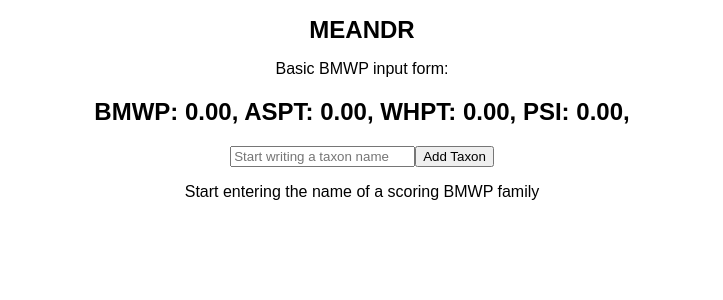
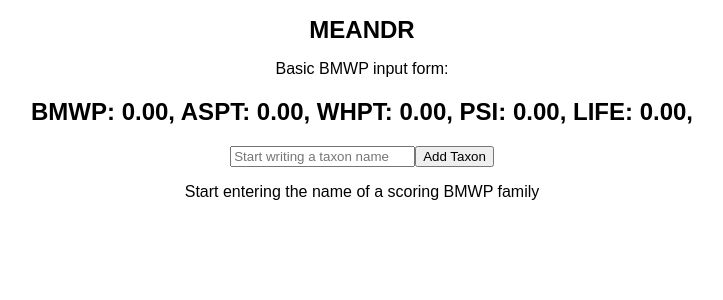
Before and after one commit to valravn-tech/meandr, a React (Create React App) app: page / in a window 1280 px wide. Shown: the top 300 px of the page, without its empty margins (278-1001 px from the left). Built offline with nearby package versions, Linux system fonts and the light colour scheme; the HTML template or start-up script is replaced by a standard one.

Commit message:
Add LIFE (family) scoring

```diff
--- a/src/TaxaForm.tsx
+++ b/src/TaxaForm.tsx
@@ -1,5 +1,5 @@
 import * as React from 'react';
-import { IScoreBMWP, IScorePsiFam, IScoreWHPT, scoresBmwp, scoresPsiFamily, scoresPsiGroups, scoresWhpt } from './scores';
+import { IScoreBMWP, IScoreLifeFam, IScorePsiFam, IScoreWHPT, scoresBmwp, scoresLifeFamily, scoresLifeGroups, scoresPsiFamily, scoresPsiGroups, scoresWhpt } from './scores';
 
 const TaxaAutocompleteOptions: React.SFC<{ taxaMatching: string[], iSelect: number }> = (props) => {
     const taxaBefore  = props.taxaMatching.slice(0, props.iSelect);   // \
@@ -25,18 +25,20 @@ interface FoundTaxon {
 const TaxonFound: React.SFC<{taxon: FoundTaxon, addToCount: (add:number) => void  }> = (props) => {
     const dec = (e:React.MouseEvent<HTMLButtonElement, MouseEvent>) => { props.addToCount(-1) }
     const inc = (e:React.MouseEvent<HTMLButtonElement, MouseEvent>) => { props.addToCount( 1) }
-    const bmwp   = scoresBmwp.get(props.taxon.name);
-    const whpt   = calcSingleWhpt(props.taxon);
-    const psiFam = calcSinglePsiFamily(props.taxon);
+    const bmwp    = scoresBmwp.get(props.taxon.name);
+    const whpt    = calcSingleWhpt(props.taxon);
+    const psiFam  = calcSinglePsiFamily(props.taxon);
+    const lifeFam = calcSingleLifeFamily(props.taxon);
     return (
         <div>
             <button onClick={dec}>-</button>
             <button onClick={inc}>+</button>
             {props.taxon.count}
             <span style={{marginLeft: '2rem'}}>{props.taxon.name}</span> -
-            { (bmwp)                 ? ' BMWP: '+ bmwp.score_orig : null }
-            { (whpt   !== undefined) ? ' WHPT: '+ whpt            : null }
-            { (psiFam !== undefined) ? ' PSI: ' + psiFam          : null }
+            { (bmwp)                  ? ' BMWP: '+ bmwp.score_orig : null }
+            { (whpt    !== undefined) ? ' WHPT: '+ whpt            : null }
+            { (psiFam  !== undefined) ? ' PSI: ' + psiFam          : null }
+            { (lifeFam !== undefined) ? ' LIFE: '+ lifeFam         : null }
         </div>
     )
 }
@@ -131,12 +133,32 @@ const calcPsiFamily = (foundTaxa:FoundTaxon[]): { score:number, count:number } =
     }, { score:0, count:0 })
 )
 
+const calcSingleLifeFamily = (foundTaxon:FoundTaxon): number | undefined => {
+    const life: IScoreLifeFam | undefined = scoresLifeFamily.get(foundTaxon.name);
+    if(! (life && foundTaxon.count) )
+    {   return undefined;    }
+    else {
+        const iScore = logAbundance(foundTaxon.count) - 1;
+        return scoresLifeGroups[life.flow].scores[iScore];
+    }
+}
+
+const calcLifeFamily = (foundTaxa:FoundTaxon[]): { score:number, count:number } => (
+    foundTaxa.reduce((acc, taxon) => {
+        const taxonScore = calcSingleLifeFamily(taxon);
+        return (taxonScore)
+            ? { score: acc.score + taxonScore, count: acc.count + 1 }
+            : acc;
+    }, { score:0, count:0 })
+)
+
 const TaxaScore: React.SFC<{foundTaxa:FoundTaxon[]}> = (p) => (
     <h2>
-        BMWP: { calcBmwp     (p.foundTaxa).score.toFixed(2) },
-        ASPT: { calcAspt     (p.foundTaxa)      .toFixed(2) },
-        WHPT: { calcWhpt     (p.foundTaxa).score.toFixed(2) },
-        PSI:  { calcPsiFamily(p.foundTaxa).score.toFixed(2) },
+        BMWP: { calcBmwp      (p.foundTaxa).score.toFixed(2) },
+        ASPT: { calcAspt      (p.foundTaxa)      .toFixed(2) },
+        WHPT: { calcWhpt      (p.foundTaxa).score.toFixed(2) },
+        PSI:  { calcPsiFamily (p.foundTaxa).score.toFixed(2) },
+        LIFE: { calcLifeFamily(p.foundTaxa).score.toFixed(2) },
     </h2>
 )
 
--- a/src/scores.ts
+++ b/src/scores.ts
@@ -345,4 +345,124 @@ export const scoresPsiFamily: Map<string, IScorePsiFam> = new Map([
 	["Syrphidae",         { "class_order":"Diptera",       "suborder_superfamily":"Culicoidea",       "fssr":"D"}],
 ]);
 
-// export default { scoresBmwp, scoresWhpt };
+
+
+export const scoresLifeGroups = { //         Log Abundance (1-9, 10-99...)
+	'I':   { description: 'Rapid',             scores: [9, 10, 11, 12] },
+	'II':  { description: 'Moderate-fast',     scores: [8, 9 , 10, 11] },
+	'III': { description: 'Slow-sluggish',     scores: [7, 7 , 7 , 7 ] },
+	'IV':  { description: 'Flowing-standing',  scores: [6, 5 , 4 , 3 ] },
+	'V':   { description: 'Standing',          scores: [5, 4 , 3 , 2 ] },
+	'VI':  { description: 'Drought_resistant', scores: [4, 3 , 2 , 1 ] },
+}
+
+export interface IScoreLifeFam {
+    // family:   string,
+	major_group: string,
+	flow:        string,
+}
+
+export const scoresLifeFamily: Map<string, IScoreLifeFam> = new Map([
+	["Planariidae",        { "major_group":"Tricladida",    "flow":"IV"  }],
+	["Dugesiidae",         { "major_group":"Tricladida",    "flow":"IV"  }],
+	["Dendrocoelidae",     { "major_group":"Tricladida",    "flow":"IV"  }],
+	["Neritidae",          { "major_group":"Gastropoda",    "flow":"II"  }],
+	["Viviparidae",        { "major_group":"Gastropoda",    "flow":"III" }],
+	["Valvatidae",         { "major_group":"Gastropoda",    "flow":"IV"  }],
+	["Hydrobiidae",        { "major_group":"Gastropoda",    "flow":"IV"  }],
+	["Bithyniidae",        { "major_group":"Gastropoda",    "flow":"IV"  }],
+	["Lymnaeidae",         { "major_group":"Gastropoda",    "flow":"IV"  }],
+	["Physidae",           { "major_group":"Gastropoda",    "flow":"IV"  }],
+	["Planorbidae",        { "major_group":"Gastropoda",    "flow":"IV"  }],
+	["Ancylidae",          { "major_group":"Gastropoda",    "flow":"II"  }],
+	["Acroloxidae",        { "major_group":"Gastropoda",    "flow":"IV"  }],
+	["Margaritiferidae",   { "major_group":"Bivalvia",      "flow":"II"  }],
+	["Unionidae",          { "major_group":"Bivalvia",      "flow":"IV"  }],
+	["Sphaeriidae",        { "major_group":"Bivalvia",      "flow":"IV"  }],
+	["Dreissenidae",       { "major_group":"Bivalvia",      "flow":"IV"  }],
+	["Piscicolidae",       { "major_group":"Hirudinea",     "flow":"II"  }],
+	["Glossiphoniidae",    { "major_group":"Hirudinea",     "flow":"IV"  }],
+	["Hirudidae",          { "major_group":"Hirudinea",     "flow":"IV"  }],
+	["Erpobdellidae",      { "major_group":"Hirudinea",     "flow":"IV"  }],
+	["Agelinidae",         { "major_group":"Araneae",       "flow":"V"   }],
+	["Chirocephalidae",    { "major_group":"Anostraca",     "flow":"VI"  }],
+	["Triopsidae",         { "major_group":"Notostraca",    "flow":"VI"  }],
+	["Mysidae",            { "major_group":"Malacostraca",  "flow":"V"   }],
+	["Asellidae",          { "major_group":"Malacostraca",  "flow":"IV"  }],
+	["Corophidae",         { "major_group":"Malacostraca",  "flow":"III" }],
+	["Gammaridae",         { "major_group":"Malacostraca",  "flow":"II"  }],
+	["Crangonycitidae",    { "major_group":"Malacostraca",  "flow":"IV"  }],
+	["Talitridae",         { "major_group":"Malacostraca",  "flow":"VI"  }],
+	["Astacidae",          { "major_group":"Malacostraca",  "flow":"II"  }],
+	["Siphlonuridae",      { "major_group":"Ephemeroptera", "flow":"IV"  }],
+	["Baetidae",           { "major_group":"Ephemeroptera", "flow":"II"  }],
+	["Heptageniidae",      { "major_group":"Ephemeroptera", "flow":"I"   }],
+	["Leptophlebiidae",    { "major_group":"Ephemeroptera", "flow":"II"  }],
+	["Ephemerellidae",     { "major_group":"Ephemeroptera", "flow":"II"  }],
+	["Potamanthidae",      { "major_group":"Ephemeroptera", "flow":"III" }],
+	["Ephemeridae",        { "major_group":"Ephemeroptera", "flow":"II"  }],
+	["Caenidae",           { "major_group":"Ephemeroptera", "flow":"IV"  }],
+	["Taeniopterigidae",   { "major_group":"Plecoptera",    "flow":"II"  }],
+	["Nemouridae",         { "major_group":"Plecoptera",    "flow":"IV"  }],
+	["Leuctridae",         { "major_group":"Plecoptera",    "flow":"II"  }],
+	["Capniidae",          { "major_group":"Plecoptera",    "flow":"I"   }],
+	["Perlodidae",         { "major_group":"Plecoptera",    "flow":"I"   }],
+	["Perlidae",           { "major_group":"Plecoptera",    "flow":"I"   }],
+	["Chloroperlidae",     { "major_group":"Plecoptera",    "flow":"I"   }],
+	["Platycnemididae",    { "major_group":"Odonata",       "flow":"IV"  }],
+	["Coenagriidae",       { "major_group":"Odonata",       "flow":"IV"  }],
+	["Lestidae",           { "major_group":"Odonata",       "flow":"IV"  }],
+	["Agriidae",           { "major_group":"Odonata",       "flow":"III" }],
+	["Gomphidae",          { "major_group":"Odonata",       "flow":"II"  }],
+	["Cordulegasteridae",  { "major_group":"Odonata",       "flow":"II"  }],
+	["Aeshnidae",          { "major_group":"Odonata",       "flow":"IV"  }],
+	["Corduliidae",        { "major_group":"Odonata",       "flow":"IV"  }],
+	["Libellulidae",       { "major_group":"Odonata",       "flow":"IV"  }],
+	["Mesovelidae",        { "major_group":"Hemiptera",     "flow":"V"   }],
+	["Hebridae",           { "major_group":"Hemiptera",     "flow":"IV"  }],
+	["Hydrometridae",      { "major_group":"Hemiptera",     "flow":"IV"  }],
+	["Veliidae",           { "major_group":"Hemiptera",     "flow":"IV"  }],
+	["Gerridae",           { "major_group":"Hemiptera",     "flow":"IV"  }],
+	["Nepidae",            { "major_group":"Hemiptera",     "flow":"V"   }],
+	["Naucoridae",         { "major_group":"Hemiptera",     "flow":"IV"  }],
+	["Aphelocheiridae",    { "major_group":"Hemiptera",     "flow":"II"  }],
+	["Notonectidae",       { "major_group":"Hemiptera",     "flow":"IV"  }],
+	["Pleidae",            { "major_group":"Hemiptera",     "flow":"IV"  }],
+	["Corixidae",          { "major_group":"Hemiptera",     "flow":"IV"  }],
+	["Haliplidae",         { "major_group":"Coleoptera",    "flow":"IV"  }],
+	["Hygrobiidae",        { "major_group":"Coleoptera",    "flow":"V"   }],
+	["Noteridae",          { "major_group":"Coleoptera",    "flow":"IV"  }],
+	["Dytiscidae",         { "major_group":"Coleoptera",    "flow":"IV"  }],
+	["Gyrinidae",          { "major_group":"Coleoptera",    "flow":"IV"  }],
+	["Hydrophilidae",      { "major_group":"Coleoptera",    "flow":"IV"  }],
+	["Hydraenidae",        { "major_group":"Coleoptera",    "flow":"IV"  }],
+	["Scirtidae",          { "major_group":"Coleoptera",    "flow":"IV"  }],
+	["Elmidae",            { "major_group":"Coleoptera",    "flow":"II"  }],
+	["Sialidae",           { "major_group":"Megaloptera",   "flow":"IV"  }],
+	["Osmylidae",          { "major_group":"Neuroptera",    "flow":"II"  }],
+	["Sisyridae",          { "major_group":"Neuroptera",    "flow":"IV"  }],
+	["Rhyacophilidae",     { "major_group":"Trichoptera",   "flow":"I"   }],
+	["Glossosomatidae",    { "major_group":"Trichoptera",   "flow":"II"  }],
+	["Philopotamidae",     { "major_group":"Trichoptera",   "flow":"I"   }],
+	["Polycentropodidae",  { "major_group":"Trichoptera",   "flow":"IV"  }],
+	["Psychomyiidae",      { "major_group":"Trichoptera",   "flow":"II"  }],
+	["Ecnomidae",          { "major_group":"Trichoptera",   "flow":"III" }],
+	["Hydropsychidae",     { "major_group":"Trichoptera",   "flow":"II"  }],
+	["Hydroptilidae",      { "major_group":"Trichoptera",   "flow":"IV"  }],
+	["Phryganeidae",       { "major_group":"Trichoptera",   "flow":"IV"  }],
+	["Limnephilidae",      { "major_group":"Trichoptera",   "flow":"IV"  }],
+	["Molannidae",         { "major_group":"Trichoptera",   "flow":"IV"  }],
+	["Beraeidae",          { "major_group":"Trichoptera",   "flow":"II"  }],
+	["Odontoceridae",      { "major_group":"Trichoptera",   "flow":"I"   }],
+	["Leptoceridae",       { "major_group":"Trichoptera",   "flow":"IV"  }],
+	["Goeridae",           { "major_group":"Trichoptera",   "flow":"I"   }],
+	["Lepidostomatidae",   { "major_group":"Trichoptera",   "flow":"II"  }],
+	["Brachycentridae",    { "major_group":"Trichoptera",   "flow":"II"  }],
+	["Sericostomatidae",   { "major_group":"Trichoptera",   "flow":"II"  }],
+	["Tipulidae",          { "major_group":"Diptera",       "flow":"IV"  }],
+	["Ptychopteridae",     { "major_group":"Diptera",       "flow":"II"  }],
+	["Chaoboridae",        { "major_group":"Diptera",       "flow":"V"   }],
+	["Culicidae",          { "major_group":"Diptera",       "flow":"V"   }],
+	["Simuliidae",         { "major_group":"Diptera",       "flow":"II"  }],
+	["Syrphidae",          { "major_group":"Diptera",       "flow":"V"   }],
+]);
```
